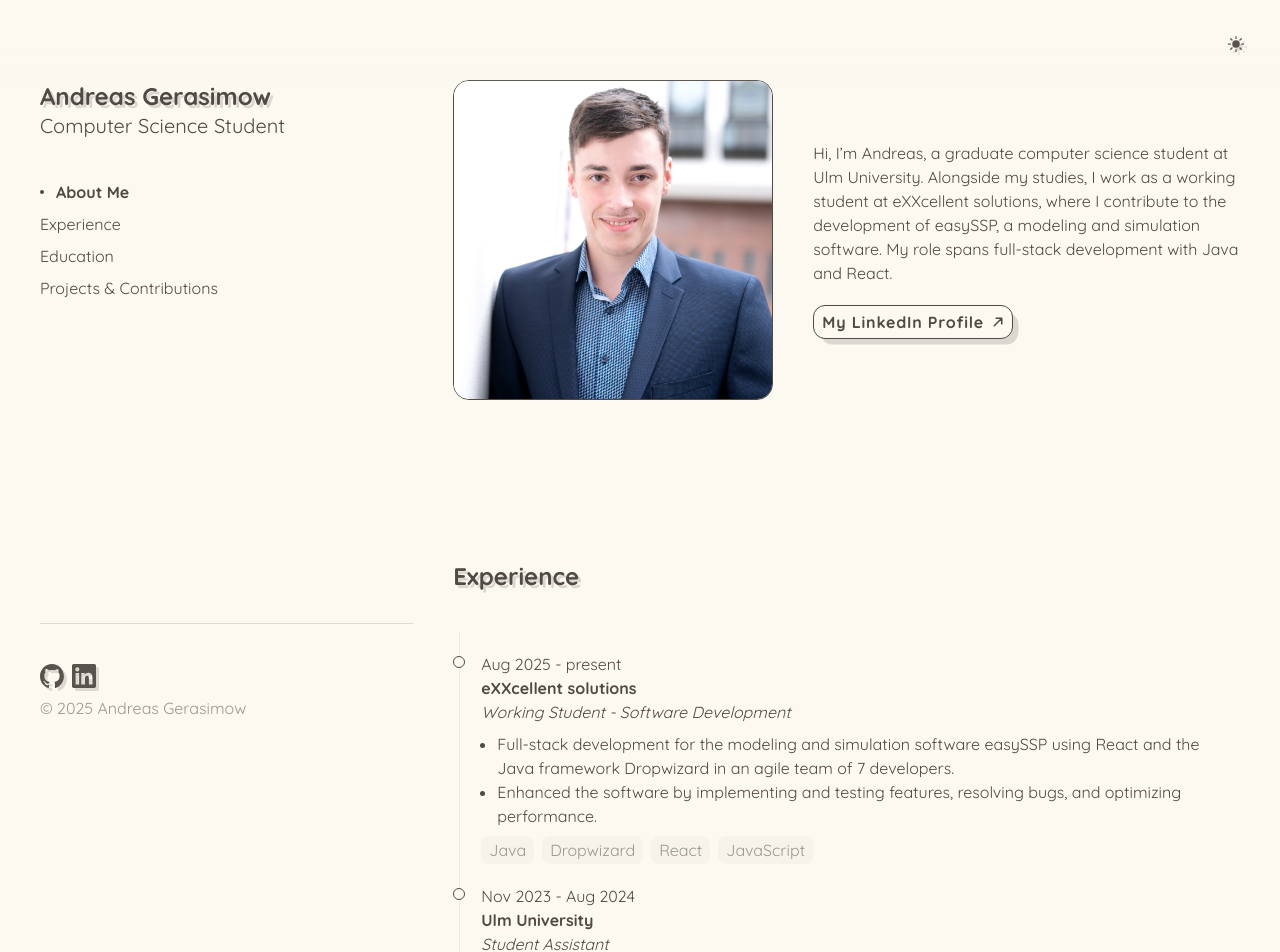
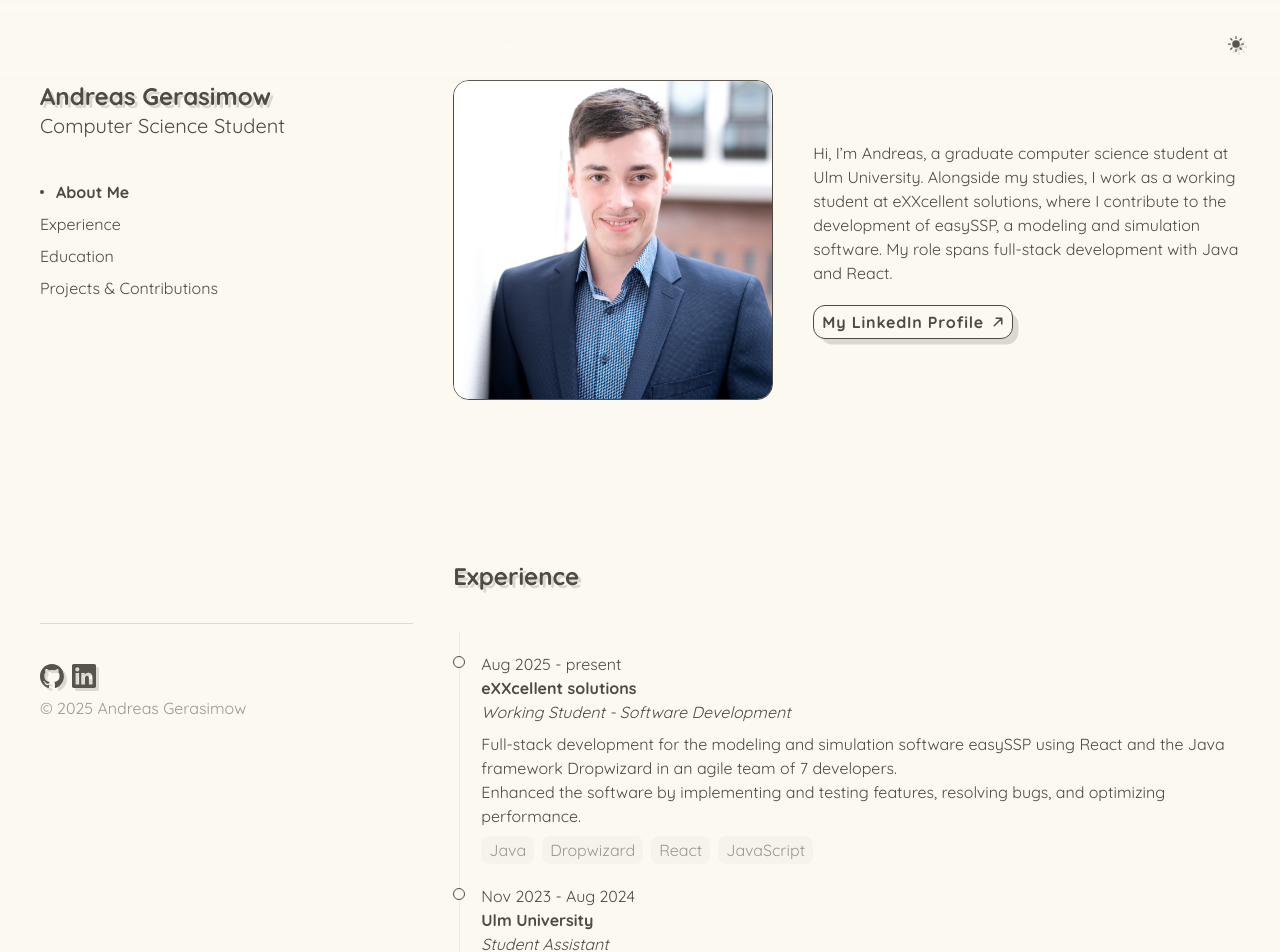
Before and after one commit to dev-andreas/portfolio-website, a Nuxt app: page / in a window 1280 px wide. Shown: the top 952 px of the page. Built offline with nearby package versions, Linux system fonts and the light colour scheme.

Commit message:
removed dots in lists

```diff
--- a/components/TimeLine.vue
+++ b/components/TimeLine.vue
@@ -18,7 +18,7 @@
           <p><b>{{ item.institution }}</b></p>
           <p><i>{{ item.title }}</i></p>
         </div>
-        <ul class="list-disc list-outside ml-4" v-if="item.details.length > 0">
+        <ul v-if="item.details.length > 0">
           <li v-for="detail in item.details">{{ detail }}</li>
         </ul>
         <div class="flex flex-wrap gap-2">
```
